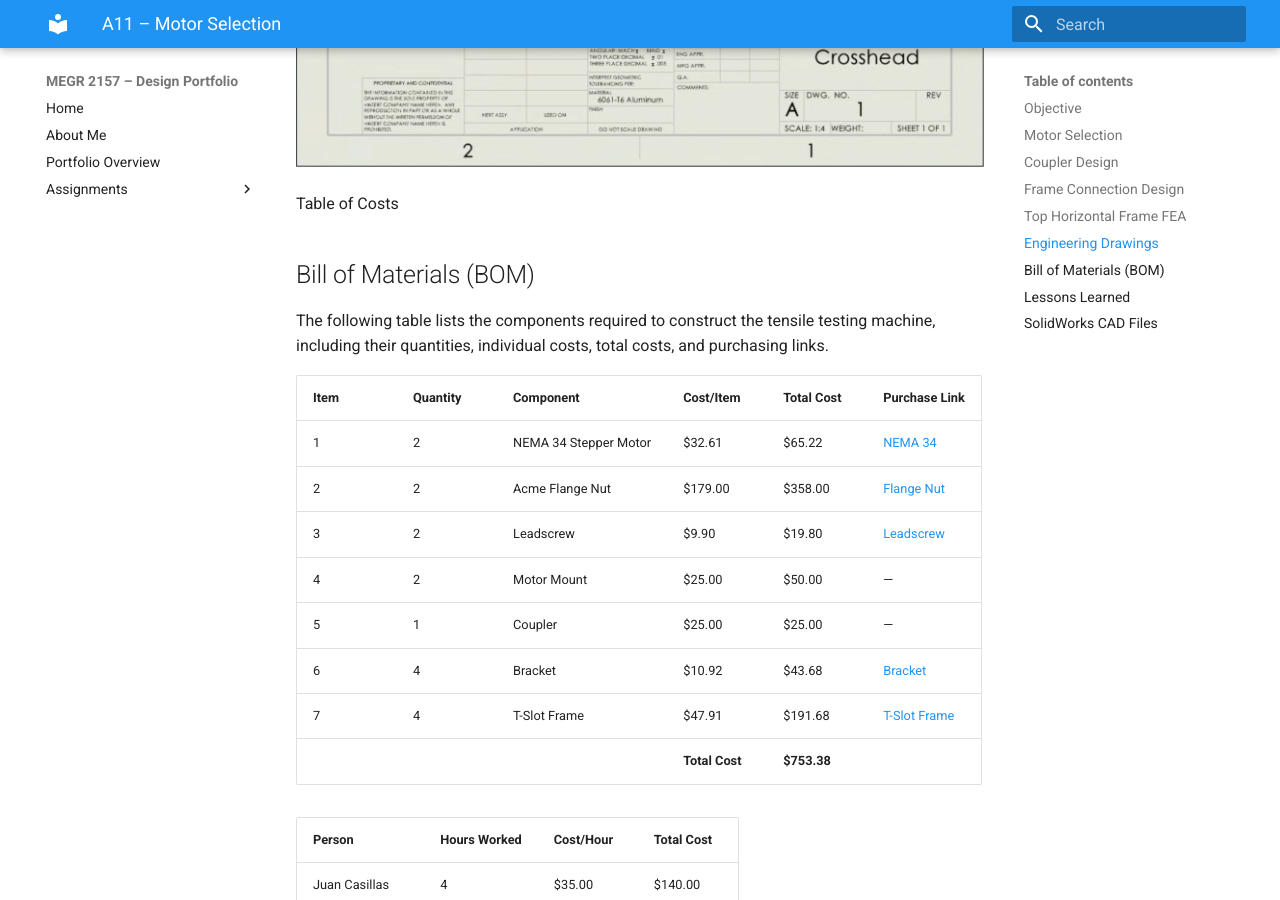
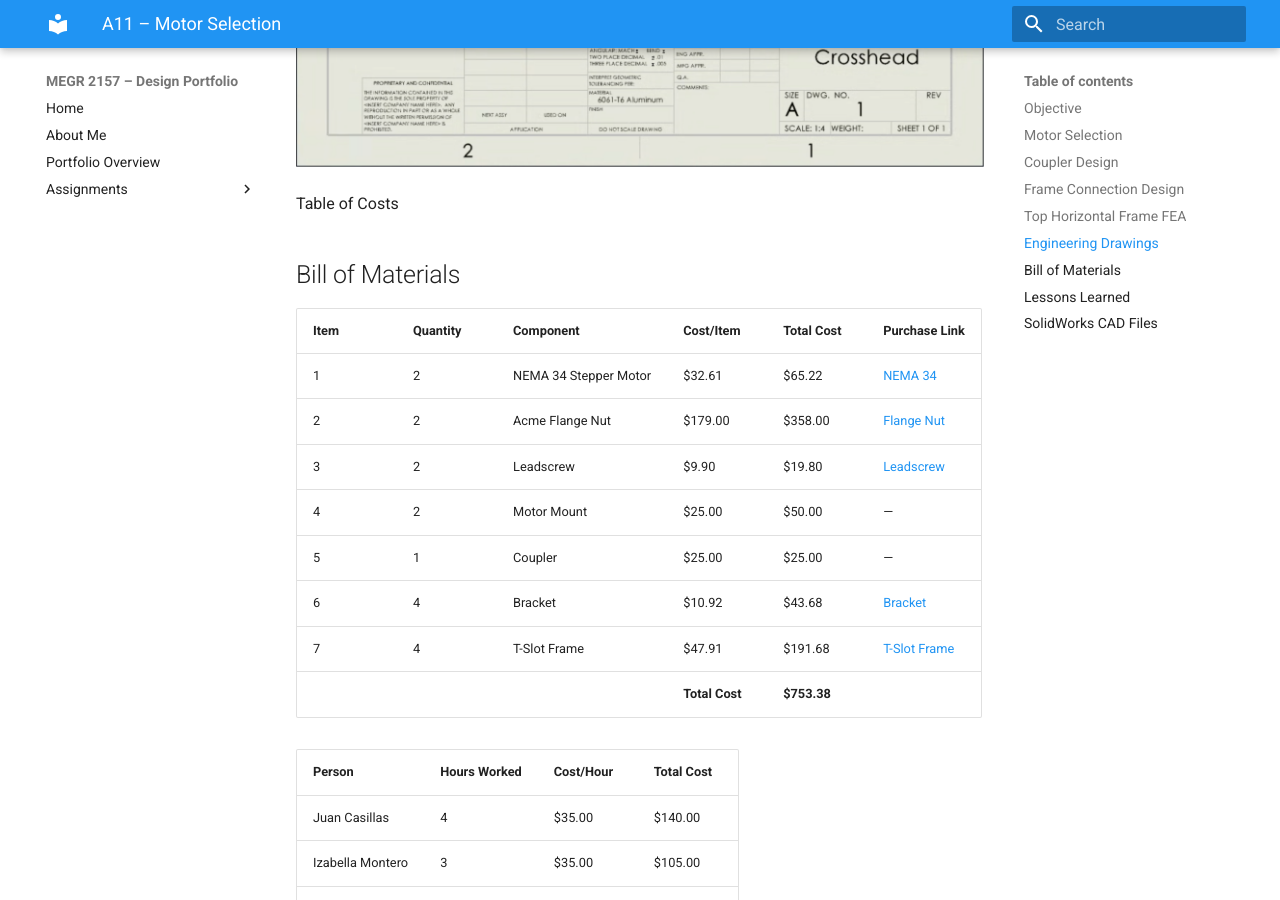
Before and after one commit to jcasillaspad/MEGR2157-Portfolio, an MkDocs documentation site: the page built from docs/assignments/a11/index.md, in a window 1280 px wide and 900 px high, scrolled down 12669 px. Built offline with MkDocs 1.6.1 and Material for MkDocs 9.7.7, drawn with Linux system fonts in a browser that asks for light colours.

Commit message:
Revise Bill of Materials section in index.md
Updated the Bill of Materials section formatting and removed unnecessary text.

```diff
--- a/docs/assignments/a11/index.md
+++ b/docs/assignments/a11/index.md
@@ -101,9 +101,7 @@ The results showed that the stress remained below the material yield strength fo
 Table of Costs
 
 
-## Bill of Materials (BOM)
-
-The following table lists the components required to construct the tensile testing machine, including their quantities, individual costs, total costs, and purchasing links.
+## Bill of Materials
 
 | Item | Quantity | Component | Cost/Item | Total Cost | Purchase Link |
 |---|---|---|---|---|---|
```
